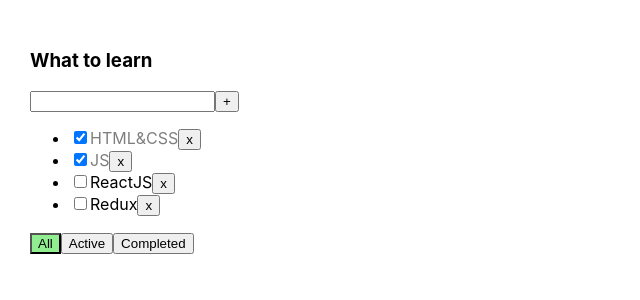
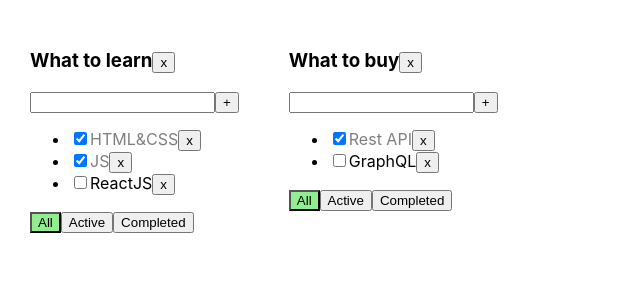
Before and after one commit to Viktoriyadegt/todo, a React (Create React App) app: page / in a window 1280 px wide. Shown: the top 300 px of the page, without its empty margins (0-640 px from the left). Built offline with nearby package versions, Linux system fonts and the light colour scheme.

Commit message:
lesson_2.1

```diff
--- a/src/App.tsx
+++ b/src/App.tsx
@@ -1,63 +1,101 @@
 import React, {useState} from 'react';
 import './App.css';
-import {TaskType, Todolist} from "./Todolist";
+import {Todolist} from "./Todolist";
 import {v1} from 'uuid';
 
 
 export type FilterTYpe = 'All' | 'Active' | 'Completed'
 
+type TodolistType = {
+    id: string
+    title: string
+    filter: FilterTYpe
+}
+
+type TaskType = {
+    id: string
+    isDone: boolean
+    title: string
+}
+
+export type TasksStateType = {
+    [key: string]: TaskType[]
+}
+
 function App() {
 
-    let [tasks, setTasks] = useState<Array<TaskType>>(
-        [
+    let todolistID1 = v1()
+    let todolistID2 = v1()
+
+    let [todolists, setTodolists] = useState<TodolistType[]>([
+        {id: todolistID1, title: 'What to learn', filter: 'All'},
+        {id: todolistID2, title: 'What to buy', filter: 'All'},
+    ])
+
+    let [tasks, setTasks] = useState<TasksStateType>({
+        [todolistID1]: [
             {id: v1(), title: 'HTML&CSS', isDone: true},
             {id: v1(), title: 'JS', isDone: true},
             {id: v1(), title: 'ReactJS', isDone: false},
-            {id: v1(), title: 'Redux', isDone: false},
-        ]
-    )
+        ],
+        [todolistID2]: [
+            {id: v1(), title: 'Rest API', isDone: true},
+            {id: v1(), title: 'GraphQL', isDone: false},
+        ],
+    })
 
-    const removeTask = (taskId: string) => {
-        setTasks(tasks.filter(f => f.id !== taskId))
+
+    const removeTask = (taskId: string, todolistId: string) => {
+        setTasks({...tasks, [todolistId]: tasks[todolistId].filter(t => t.id !== taskId)})
     }
 
-    const addTask = (title: string) => {
+    const addTask = (title: string, todolistId: string) => {
         const newTask = {id: v1(), title, isDone: false};
-        setTasks([newTask, ...tasks])
+        setTasks({...tasks, [todolistId]: [newTask, ...tasks[todolistId]]})
     }
 
-    const changeFilter = (filter: FilterTYpe) => {
-        setFilter(filter)
+    const changeFilter = (filter: FilterTYpe, todolistId: string) => {
+        setTodolists(todolists.map(tl => tl.id === todolistId ? {...tl, filter} : tl))
     }
 
-    const changeCheckedTask = (taskId: string, isDone: boolean) => {
-        setTasks(tasks.map(t => t.id === taskId ? {...t, isDone} : t))
+    const changeCheckedTask = (taskId: string, isDone: boolean, todolistId: string) => {
+        setTasks({...tasks, [todolistId]: tasks[todolistId].map(t => t.id === taskId ? {...t, isDone} : t)})
     }
 
-
-    let [filter, setFilter] = useState<FilterTYpe>('All')
-
-    let tasksForTodolist = tasks;
-
-    if (filter === 'Active') {
-        tasksForTodolist = tasks.filter(f => !f.isDone)
+    const removeTodolist = (todolistId: string) => {
+        setTodolists(todolists.filter(tl => tl.id !== todolistId))
+        delete tasks[todolistId]
     }
-
-    if (filter === 'Completed') {
-        tasksForTodolist = tasks.filter(f => f.isDone)
-    }
-
 
     return (
         <div className="App">
-            <Todolist title={'What to learn'}
+
+            {todolists.map(tl => {
+
+                let tasksForTodolist = tasks[tl.id]
+
+                if (tl.filter === 'Active') {
+                    tasksForTodolist = tasksForTodolist.filter(f => !f.isDone)
+                }
+
+                if (tl.filter === 'Completed') {
+                    tasksForTodolist = tasksForTodolist.filter(f => f.isDone)
+                }
+                return <Todolist
+                    key={tl.id}
+                    todolistId={tl.id}
+                    title={tl.title}
+                    filter={tl.filter}
                     tasks={tasksForTodolist}
                     removeTask={removeTask}
                     changeFilter={changeFilter}
                     addTask={addTask}
                     changeCheckedTask={changeCheckedTask}
-                      filter={filter}
+                    removeTodolist={removeTodolist}
+
                 />
+            })}
+
         </div>
     );
 }
--- a/src/Todolist.tsx
+++ b/src/Todolist.tsx
@@ -9,13 +9,15 @@
 }
 
 type TodolistPropsType = {
+    todolistId: string
     title: string
     tasks: Array<TaskType>
-    removeTask: (taskId: string) => void
-    changeFilter: (filter: FilterTYpe) => void
-    changeCheckedTask: (taskId: string, isDone: boolean) => void
-    addTask: (taskTitle: string) => void
+    removeTask: (taskId: string, todolistId: string) => void
+    changeFilter: (filter: FilterTYpe, todolistId: string) => void
+    changeCheckedTask: (taskId: string, isDone: boolean, todolistId: string) => void
+    addTask: (taskTitle: string, todolistId: string) => void
     filter: FilterTYpe
+    removeTodolist: (todolistId: string) => void
 }
 
 export const Todolist = (props: TodolistPropsType) => {
@@ -25,9 +27,9 @@
 
     const addTaskHandler = () => {
         if (taskTitle.trim() !== '') {
-            props.addTask(taskTitle.trim())
+            props.addTask(taskTitle.trim(), props.todolistId)
             setTaskTitle('')
-        }else {
+        } else {
             setError('Title is required!')
         }
     }
@@ -40,13 +42,20 @@
     }
 
     const changeFilterTasksHandler = (filter: FilterTYpe) => {
-        props.changeFilter(filter)
+        props.changeFilter(filter, props.todolistId)
+    }
+
+    const removeTodolistHandler = () => {
+        props.removeTodolist(props.todolistId)
     }
 
 
     return (
         <div>
-            <h3>{props.title}</h3>
+            <h3>
+                {props.title}
+                <Button title={'x'} onClick={removeTodolistHandler}/>
+            </h3>
             <div>
                 <input className={error ? 'error' : ''}
                        value={taskTitle}
@@ -60,15 +69,15 @@
                 : <ul>
                     {props.tasks.map((task) => {
                         const removeTaskHandler = () => {
-                            props.removeTask(task.id)
+                            props.removeTask(task.id, props.todolistId)
                         }
                         const onChangeHandler = (e: ChangeEvent<HTMLInputElement>) => {
-                            props.changeCheckedTask(task.id, e.currentTarget.checked)
+                            props.changeCheckedTask(task.id, e.currentTarget.checked, props.todolistId)
                         }
                         return (
                             <li key={task.id}>
                                 <input type="checkbox" checked={task.isDone} onChange={onChangeHandler}/>
-                                <span className={task.isDone? 'is-done' : ''}>{task.title}</span>
+                                <span className={task.isDone ? 'is-done' : ''}>{task.title}</span>
                                 <Button title={'x'} onClick={removeTaskHandler}/>
                             </li>
                         )
@@ -76,11 +85,11 @@
                 </ul>
             }
             <div>
-                <Button className={props.filter==='All'? 'active-filter' : ''}
+                <Button className={props.filter === 'All' ? 'active-filter' : ''}
                         title={'All'} onClick={() => changeFilterTasksHandler('All')}/>
-                <Button className={props.filter==='Active'? 'active-filter' : ''}
+                <Button className={props.filter === 'Active' ? 'active-filter' : ''}
                         title={'Active'} onClick={() => changeFilterTasksHandler('Active')}/>
-                <Button className={props.filter==='Completed'? 'active-filter' : ''}
+                <Button className={props.filter === 'Completed' ? 'active-filter' : ''}
                         title={'Completed'} onClick={() => changeFilterTasksHandler('Completed')}/>
             </div>
         </div>
```
Lines whose indentation alone changed are shown as unchanged.
